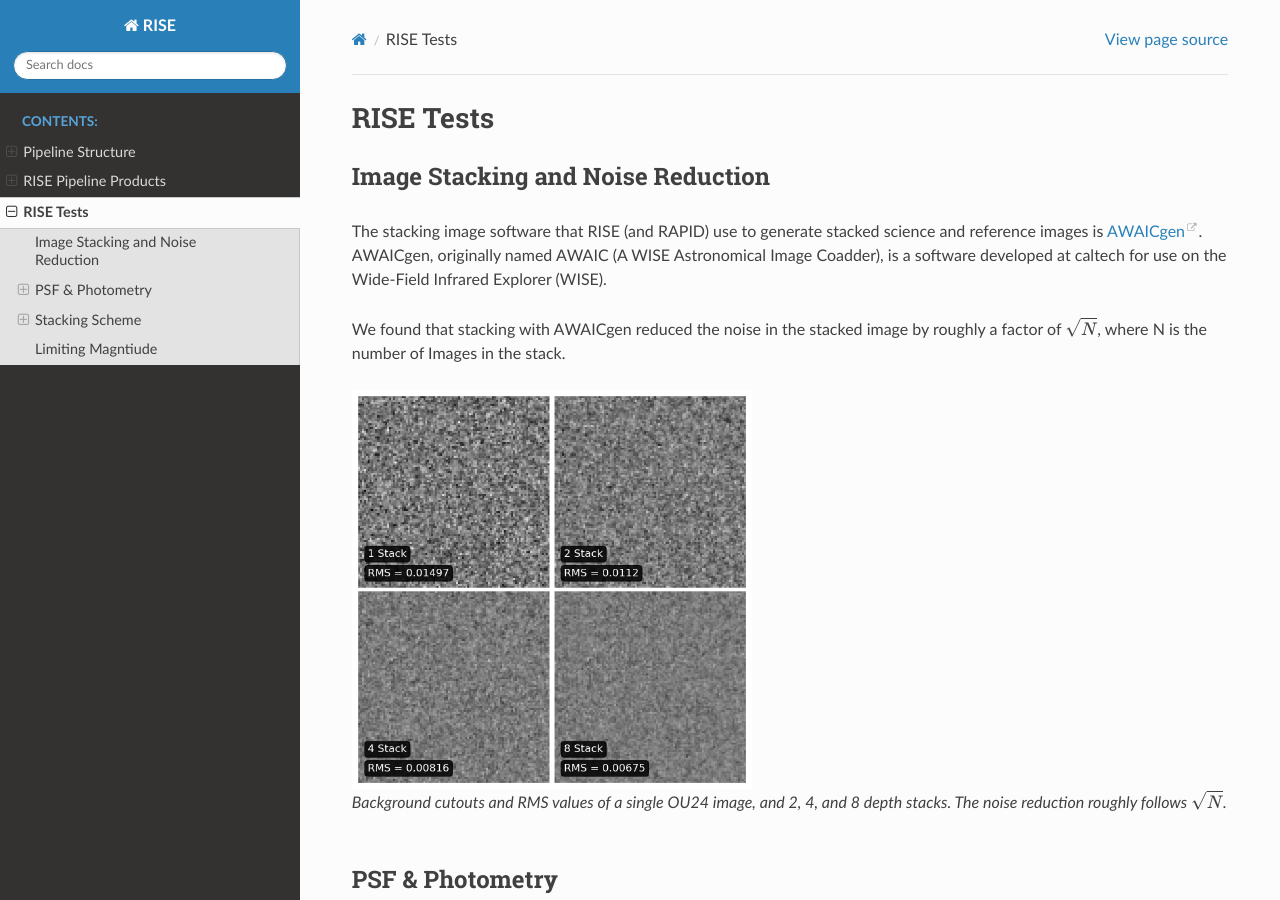
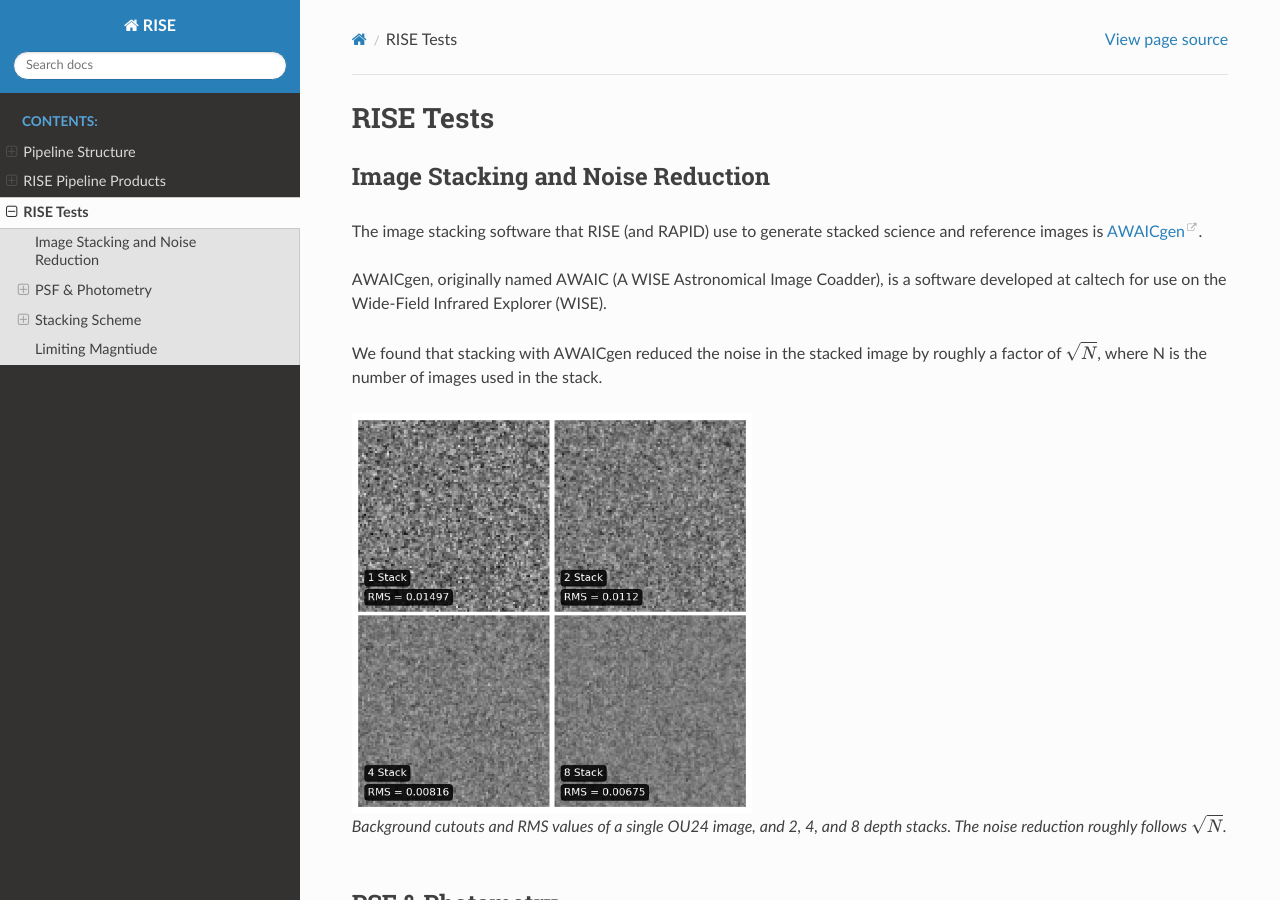
Before and after one commit to joseph-santana/RISE-docs, a Sphinx documentation site: the page built from source/tests.rst, in a window 1280 px wide and 900 px high. Built offline with Sphinx 7.4.7 and the Read the Docs theme 3.1.0, drawn with Linux system fonts in a browser that asks for light colours.

Commit message:
Update Stacking and Noise Quantification tests

```diff
--- a/source/tests.rst
+++ b/source/tests.rst
@@ -5,10 +5,11 @@ RISE Tests
 Image Stacking and Noise Reduction
 ==================================
 
-The stacking image software that RISE (and RAPID) use to generate stacked science and reference images is `AWAICgen`_.
+The image stacking software that RISE (and RAPID) use to generate stacked science and reference images is `AWAICgen`_.
+
 AWAICgen, originally named AWAIC (A WISE Astronomical Image Coadder), is a software developed at caltech for use on the Wide-Field Infrared Explorer (WISE).
 
-We found that stacking with AWAICgen reduced the noise in the stacked image by roughly a factor of :math:`\sqrt{N}`, where N is the number of Images in the stack.
+We found that stacking with AWAICgen reduced the noise in the stacked image by roughly a factor of :math:`\sqrt{N}`, where N is the number of images used in the stack.
 
 .. figure:: /images/stack_noise.png
    :width: 400px
```
